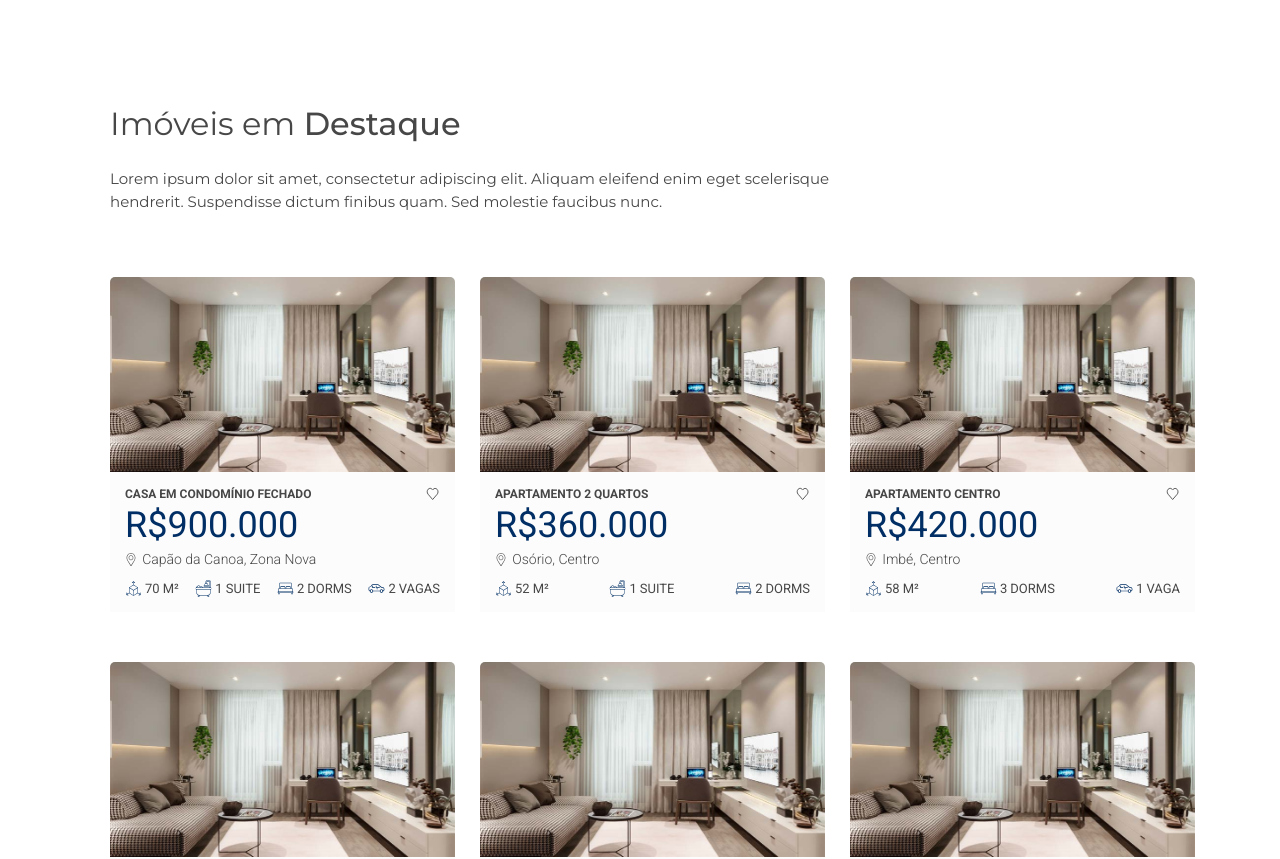
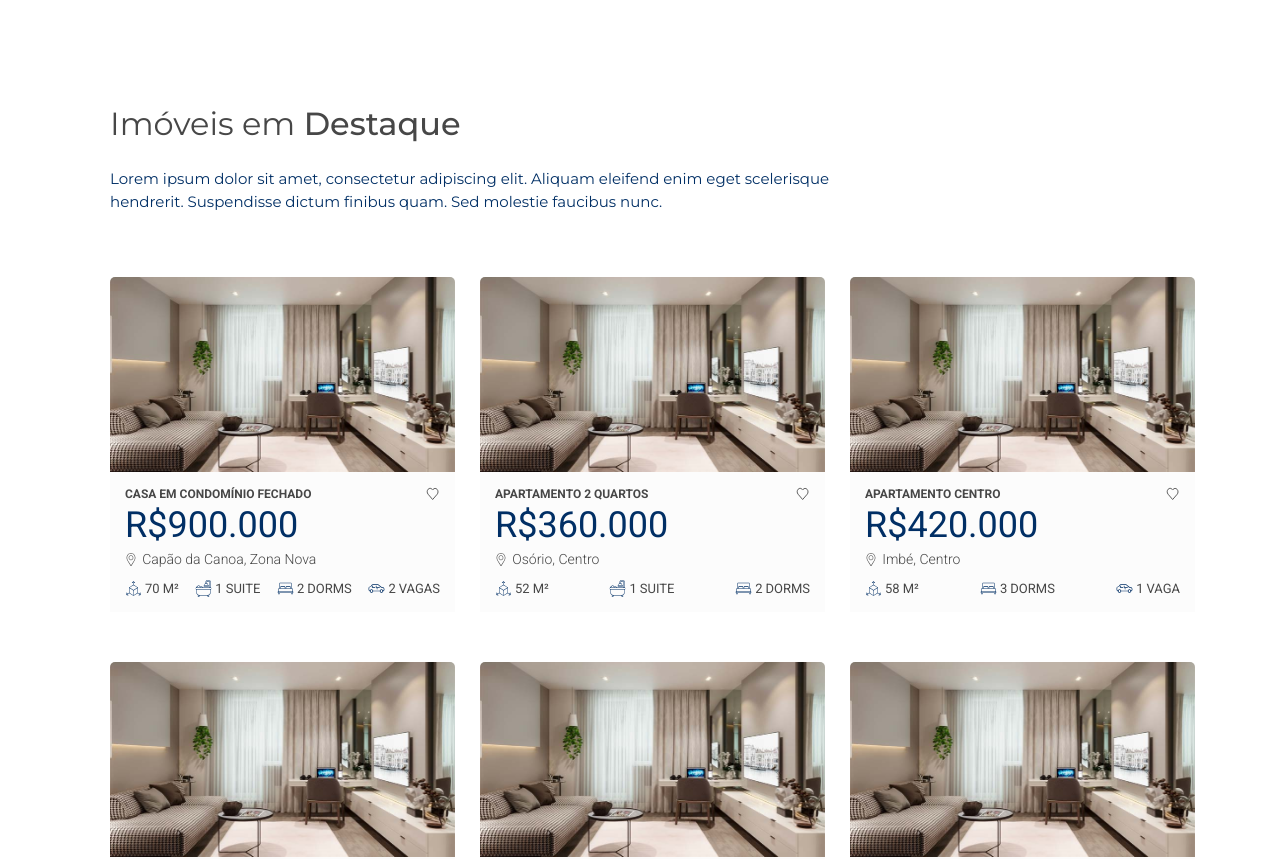
Before and after one commit to lrhernandes/highlights-component, a React (Create React App) app in the folder highlights/: page / in a window 1280 px wide. Shown: the top 859 px of the page. Built offline with nearby package versions, Linux system fonts and the light colour scheme; data requests are answered from the project's data file; a web font is replaced by a local one.

Commit message:
fix(cards and attributes): transitions and attributes shown

```diff
--- a/highlights/src/templates/DetailsCard/styles.css
+++ b/highlights/src/templates/DetailsCard/styles.css
@@ -39,6 +39,11 @@
     padding: 0;
 }
 
+.fav-btn button:focus{
+    border: 0px;
+    color: transparent;
+}
+
 .fav-btn img{
     height: 14px;
 }
--- a/highlights/src/templates/HighlightsCard/styles.css
+++ b/highlights/src/templates/HighlightsCard/styles.css
@@ -10,9 +10,11 @@
     width: 345px;
     display: flex;
     flex-direction: column;
+    transition: transform 0.3s;
 }
 
 .highlights-card:hover{
     position: relative;
-    margin-top: -5px;
+    /*margin-top: -5px;*/
+    transform: translate(0px, -5px)
 }
--- a/highlights/src/templates/HighlightsContainer/styles.css
+++ b/highlights/src/templates/HighlightsContainer/styles.css
@@ -20,7 +20,12 @@
     font-family: 'Montserrat', sans-serif;
     font-weight: 400;
     margin-top: 13vh;
+    transition: transform 0.5s;
     color: #474747;
+}
+
+.highlights-section-title:hover,.highlights-section-subtitle:hover{
+    transform: translate(-1px, 0px)
 }
 
 .highlights-section-subtitle{
@@ -29,8 +34,9 @@
     width: 70%;
     font-size: 15px;
     line-height: 23px;
-    color: #474747;
+    color: #012F65;
     margin-top: 3vh;
+    transition: transform 0.5s;
 }
 
 .highlights-section-title strong{
```
